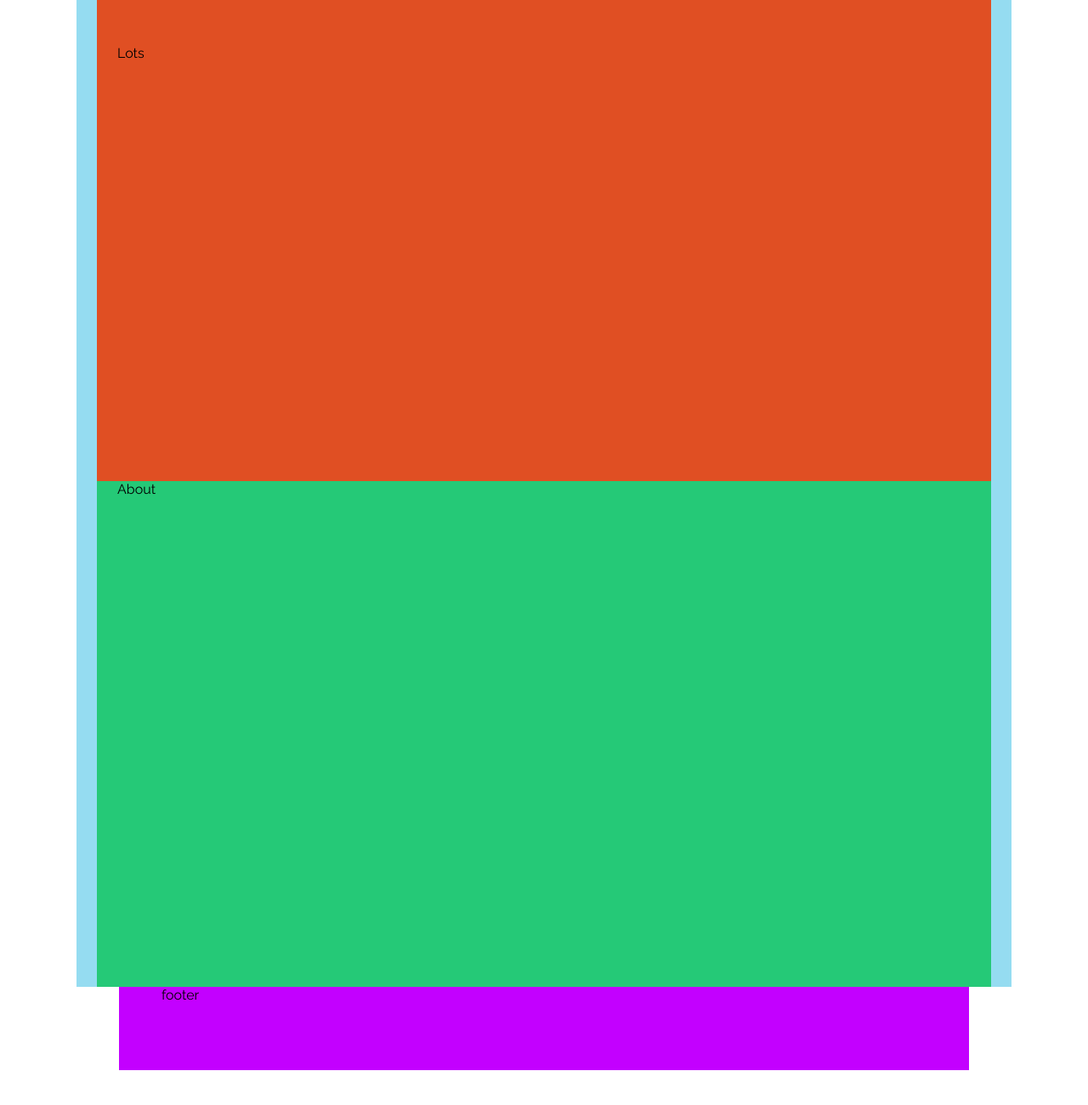
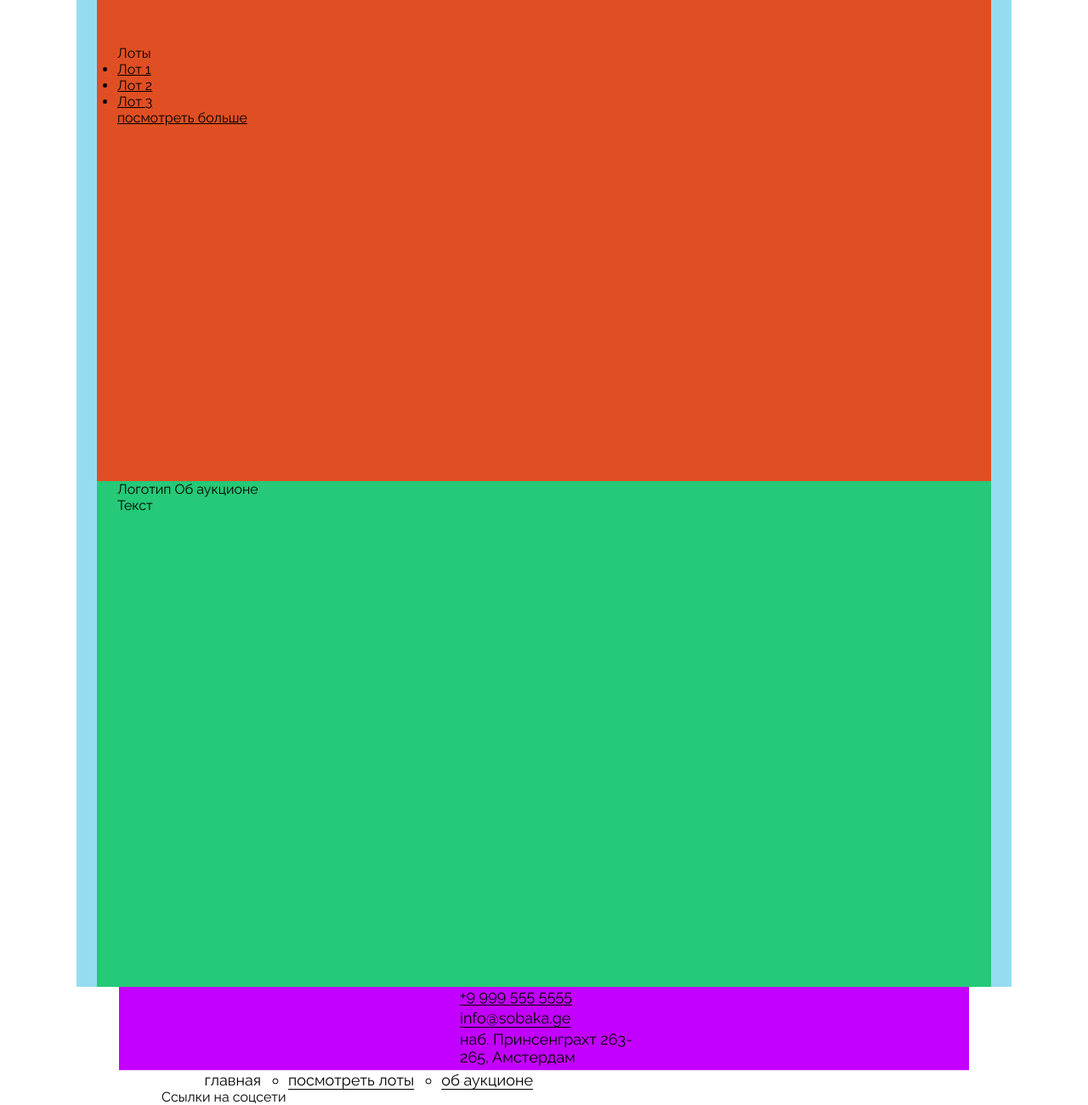
Before and after one commit to Ximera-admin/ono-tebe-nado-fd, a plain HTML site: page index.html in a window 1280 px wide. Shown: the part 1176-2476 px from the top of the page at 85% size. Before the commit the page ends 2435 px from the top, so only its background shows below. Drawn offline with Linux system fonts and the light colour scheme.

Commit message:
Создал базовую структуру документа

```diff
--- a/index.html
+++ b/index.html
@@ -13,7 +13,8 @@
     <header class="header">
       <nav class="header__menu">
         <ul class="header__links-list">
-          <li class="header__links-list-item header__links-list-item_no-bullet header__link_active">            <a class="header__link">главная</a>
+          <li class="header__links-list-item header__links-list-item_no-bullet header__link_active>
+            <a class="header__link">главная</a>
           </li>
           <li class="header__links-list-item">
             <a class="header__link" href="#0">посмотреть лоты</a>
@@ -33,20 +34,72 @@
       <address class="header__adress">
         <a href="tel:+70000000">+9 999 555 5555</a>
         <a href="mailto:info@sobaka.ge">info@sobaka.ge</a>
-        наб. Принсенграхт 263-<br>265, Амстердам
+        наб. Принсенграхт 263-<br />265, Амстердам
       </address>
     </header>
     <main class="main">
       <section class="cover">
-          <div>Cover</div>
+        <h1>Оно тебе надо</h1>
+        <div class="description">Аукцион вещей, в которые никто не верил</div>
+        <p><button>Сделать ставку</button></p>
       </section>
+
       <section class="lots">
-          <div>Lots</div>
+        <div class="title">Лоты</div>
+        <ul>
+          <li>
+            <a href="#0">
+              <article>Лот 1</article>
+            </a>
+          </li>
+          <li>
+            <a href="#0">
+              <article>Лот 2</article>
+            </a>
+          </li>
+          <li>
+            <a href="#0">
+              <article>Лот 3</article>
+            </a>
+          </li>
+        </ul>
+        <a href="#0">посмотреть больше</a>
       </section>
+
       <section class="about">
-        <div>About</div>
+        <logo class="logo">
+          Логотип
+        </logo>
+        <content>
+          <about-auction>
+            Об аукционе
+          </about-auction>
+          <p>
+            Текст
+          </p>
+        </content>
       </section>
     </main>
-    <footer class="footer"><div>footer</div></footer>
+    <footer class="footer">
+      <address class="header__adress">
+        <a href="tel:+70000000">+9 999 555 5555</a>
+        <a href="mailto:info@sobaka.ge">info@sobaka.ge</a>
+        наб. Принсенграхт 263-<br />265, Амстердам
+      </address>
+      <nav class="header__menu">
+        <ul class="header__links-list">
+          <li class="header__links-list-item header__links-list-item_no-bullet header__link_active">
+            <a class="header__link">главная</a>
+          </li>
+          <li class="header__links-list-item">
+            <a class="header__link" href="#0">посмотреть лоты</a>
+          </li>
+          <li class="header__links-list-item">
+            <a class="header__link" href="#0">об аукционе</a>
+          </li>
+        </ul>
+      </nav>
+      <links>Ссылки на соцсети</links>
+    </footer>
   </body>
 </html>
--- a/styles/style.css
+++ b/styles/style.css
@@ -66,7 +66,6 @@
   background-color: rgb(149, 220, 241);
   box-sizing: border-box;
   width: 1100px;
-  min-height: 1000px;
   margin: auto;
   z-index: -1;
 }
```
Lines whose indentation alone changed are shown as unchanged.
